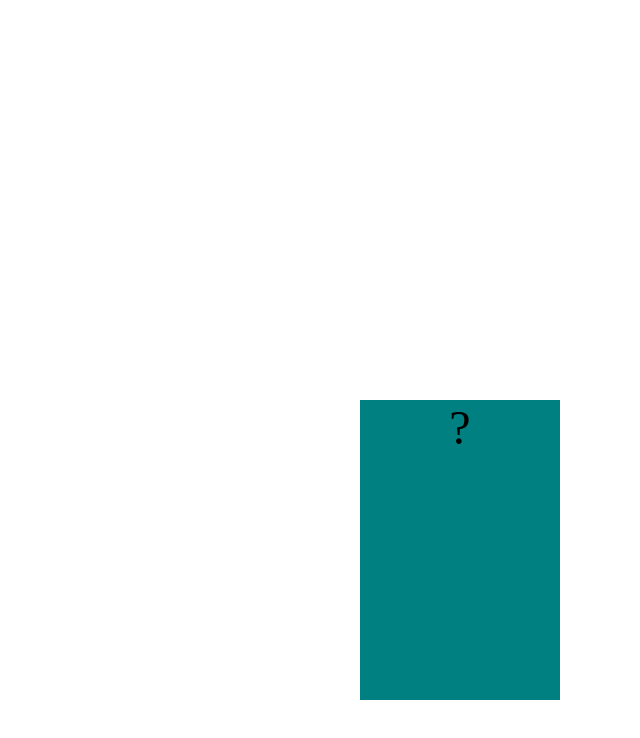
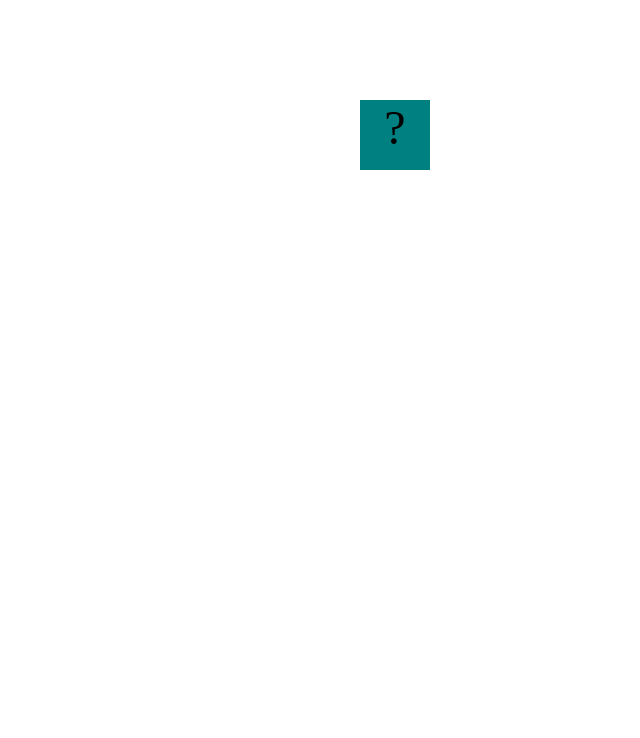
Before and after one commit to VinceRey1/VinceRey1.github.io, a plain HTML site: page projects/bouncing-box/index.html in a window 1280 px wide. Shown: the whole page, without its empty margins (640-1280 px from the left). Drawn offline with Linux system fonts and the light colour scheme.

Commit message:
add bouncing box

```diff
--- a/projects/bouncing-box/index.html
+++ b/projects/bouncing-box/index.html
@@ -6,15 +6,15 @@
 	<script src="jquery.min.js"></script>
 	<style>
 		.box {
-			width: 200px;
-			height: 300px;
+			width: 70px;
+			height: 70px;
 			background-color: teal;
 			font-size: 300%;
 			text-align: center;
 			user-select: none;
 			display: block;
 			position: absolute;
-			top: 400px;
+			top: 100px;
 			left: box;  /* <--- Change me! */
 		}
 		.board{
```
